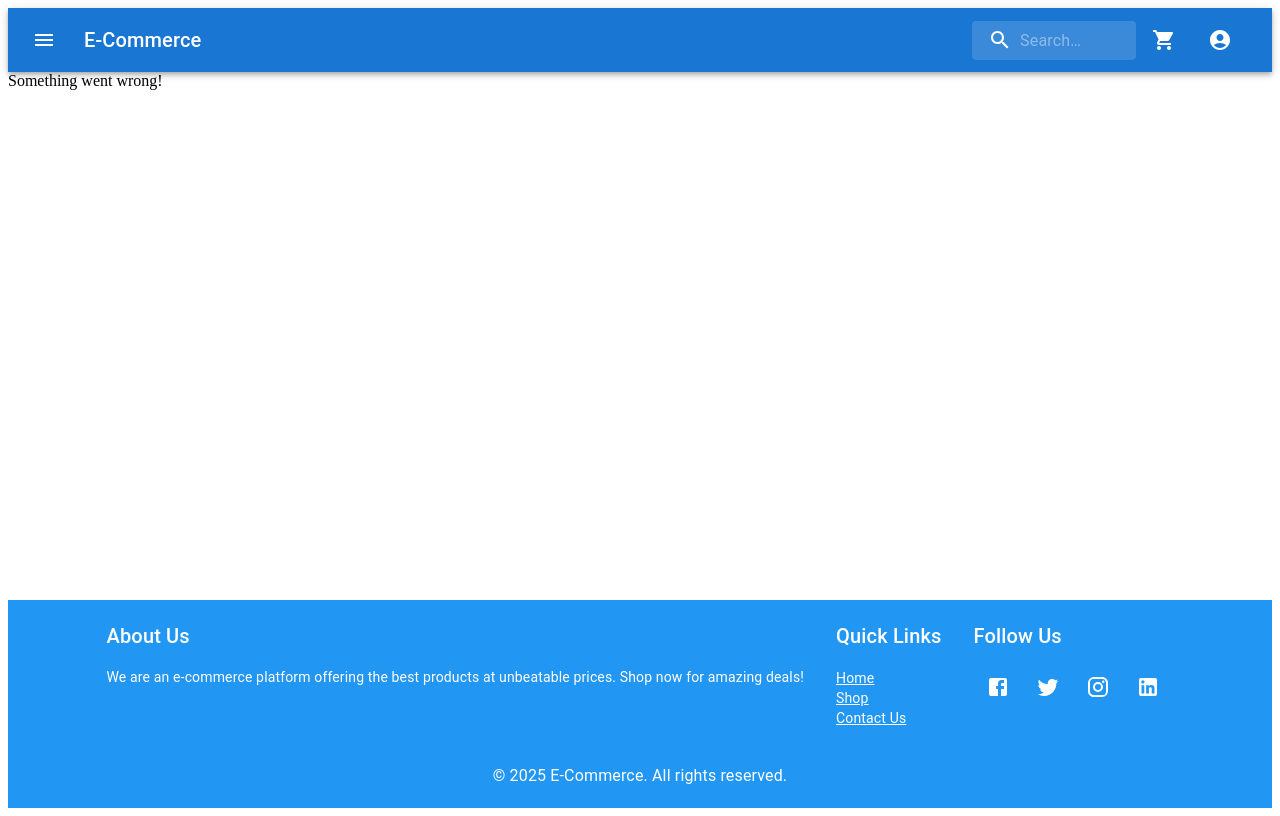
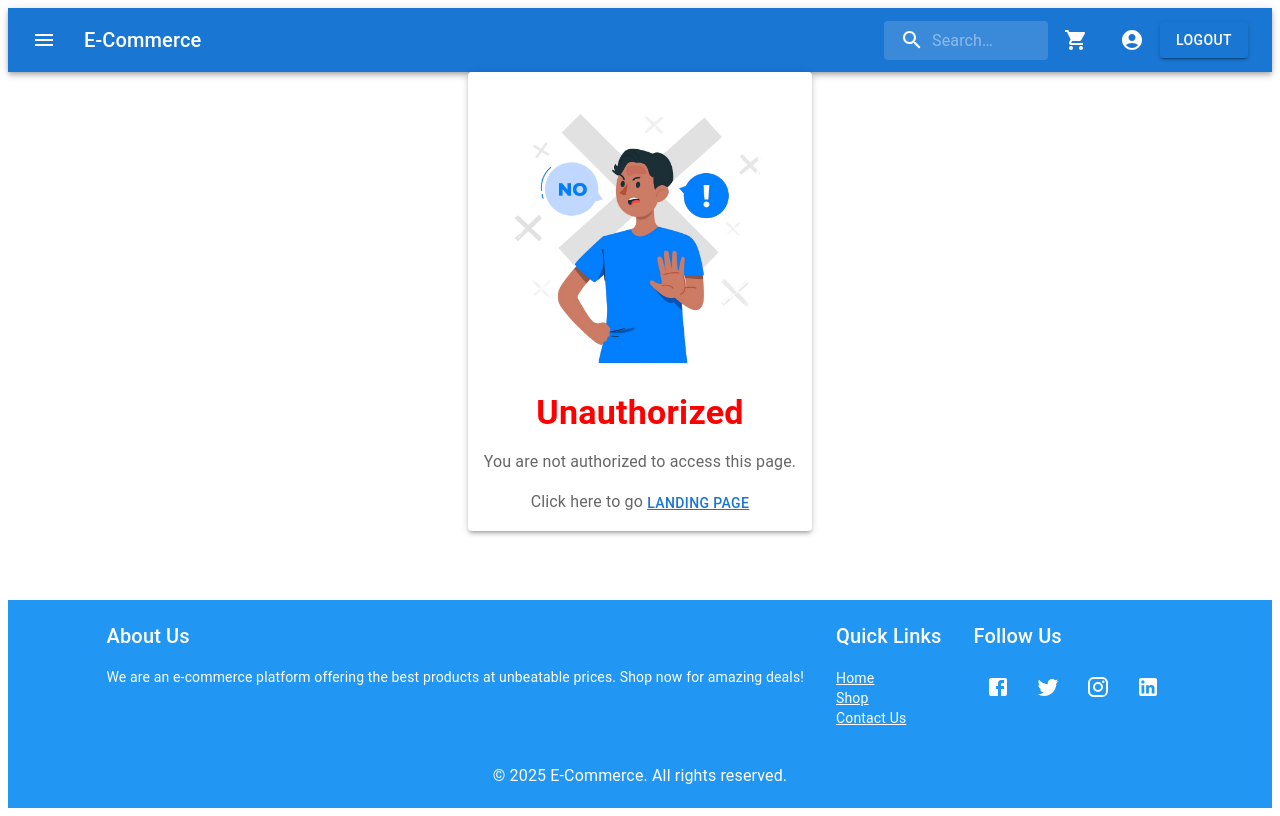
Before and after one commit to prathyanthDhanus/cybpress_machinetask-e-com_frontend, a React (Vite) app: page /checkout/1 in a window 1280 px wide. Built offline with nearby package versions, Linux system fonts and the light colour scheme; sample sign-in values are in the browser's storage.

Commit message:
feat : route protected

```diff
--- a/package.json
+++ b/package.json
@@ -19,6 +19,7 @@
     "@tanstack/react-query": "^5.63.0",
     "axios": "^1.7.9",
     "formik": "^2.4.6",
+    "jwt-decode": "^4.0.0",
     "react": "^18.3.1",
     "react-dom": "^18.3.1",
     "react-hot-toast": "^2.5.1",
--- a/src/components/navbar/Navbar.jsx
+++ b/src/components/navbar/Navbar.jsx
@@ -11,6 +11,10 @@ import SearchIcon from "@mui/icons-material/Search";
 import ShoppingCartIcon from "@mui/icons-material/ShoppingCart";
 import AccountCircleIcon from '@mui/icons-material/AccountCircle';
 import { useNavigate } from "react-router-dom";
+import { useDispatch, useSelector } from "react-redux";
+
+import { logoutUser } from "../../store/slices/useSlice";
+import CustomButton from "../buttons/CustomButton";
 
 const Search = styled("div")(({ theme }) => ({
   position: "relative",
@@ -56,6 +60,17 @@ const StyledInputBase = styled(InputBase)(({ theme }) => ({
 
 export default function Navbar() {
   const navigate = useNavigate();
+
+  const dispatch = useDispatch();
+  const user = useSelector((state) => state.user.accessToken);
+  const handleLoginLogout = () => {
+    if (user) {
+      dispatch(logoutUser());
+    } else {
+      navigate("/login");
+    }
+  };
+
   return (
     <Box sx={{ flexGrow: 1 }}>
       <AppBar position="static">
@@ -94,6 +109,14 @@ export default function Navbar() {
             sx={{ mx: 2, cursor: "pointer" }}
             // onClick={() => navigate("/profile")}
           />
+
+          <CustomButton
+            type="submit"
+            text= {user ? "Logout" : "Login"}
+            color="red"
+            onClick={handleLoginLogout}
+
+          />
         </Toolbar>
       </AppBar>
     </Box>
--- a/src/pages/user/ViewCart.jsx
+++ b/src/pages/user/ViewCart.jsx
@@ -11,7 +11,12 @@ import { useDeleteCart } from "../../services/cart";
 
 const ViewCart = () => {
   const navigate = useNavigate();
-  const { data: fetchCartData, isLoading, isError, refetch: refetchCartData } = useFetchCart();
+  const {
+    data: fetchCartData,
+    isLoading,
+    isError,
+    refetch: refetchCartData,
+  } = useFetchCart();
   const { mutate: deleteCart, isSuccess: successDeleteCart } = useDeleteCart();
   const dispatch = useDispatch();
   const cartData = useSelector((state) => state.cart.products[0]);
@@ -48,28 +53,35 @@ const ViewCart = () => {
     setCartItems(updatedItems);
     // Update Redux with updated items and total amount
     dispatch(
-      setCartProducts([{
+      setCartProducts([
+        {
           ...cartData,
           items: updatedItems,
           totalAmount: updatedItems.reduce((acc, item) => acc + item.price, 0),
-      }])
+        },
+      ])
     );
   };
 
   const handleCheckout = () => {
     // Dispatch total amount and cart items to Redux before navigating
     dispatch(
-      setCartProducts([{
+      setCartProducts([
+        {
           ...cartData,
           items: cartItems,
           totalAmount,
-      }])
+        },
+      ])
     );
     navigate(`/checkout/${2}`);
   };
 
   const handleDelete = (variantId) => {
     deleteCart(variantId);
+    // Immediately update the cart state to reflect the deleted item
+    setCartItems(cartItems.filter((item) => item.variantId._id !== variantId));
+    // Refetch the data if necessary after deletion
     if (successDeleteCart) {
       refetchCartData();
     }
@@ -79,9 +91,12 @@ const ViewCart = () => {
   if (isError) return <div>Failed to load cart items.</div>;
 
   return (
-    <Grid container spacing={4} sx={{ mt: 4 }}>
+    <Box sx={{ flexGrow: 1 }}>
+
+
+    <Grid   spacing={4}>
       {/* Left Side: Cart Items */}
-      <Grid item xs={12} md={8} lg={8} xl={8}>
+      <Grid  xs={12} sm={8}  md={8} lg={8} >
         <Typography variant="h5" gutterBottom>
           Your Cart
         </Typography>
@@ -97,6 +112,7 @@ const ViewCart = () => {
               p: 2,
               border: "1px solid #ddd",
               borderRadius: "8px",
+
             }}
           >
             {/* Product Image */}
@@ -118,7 +134,9 @@ const ViewCart = () => {
               <Button
                 variant="contained"
                 size="small"
-                onClick={() => handleQuantityChange(item.variantId._id, "decrease")}
+                onClick={() =>
+                  handleQuantityChange(item.variantId._id, "decrease")
+                }
               >
                 -
               </Button>
@@ -126,7 +144,9 @@ const ViewCart = () => {
               <Button
                 variant="contained"
                 size="small"
-                onClick={() => handleQuantityChange(item.variantId._id, "increase")}
+                onClick={() =>
+                  handleQuantityChange(item.variantId._id, "increase")
+                }
               >
                 +
               </Button>
@@ -140,7 +160,7 @@ const ViewCart = () => {
       </Grid>
 
       {/* Right Side: Checkout Summary */}
-      <Grid item xs={12} md={4} lg={4} xl={4}>
+      <Grid  xs={12} sm={4} md={4} lg={4}>
         <Box
           sx={{
             p: 4,
@@ -154,16 +174,16 @@ const ViewCart = () => {
           </Typography>
           <Divider sx={{ mb: 2 }} />
           <Typography variant="body1">
-            Total Items: {cartItems.reduce((acc, item) => acc + item.quantity, 0)}
+            Total Items:{" "}
+            {cartItems.reduce((acc, item) => acc + item.quantity, 0)}
           </Typography>
           <Typography variant="body1" sx={{ mt: 1 }}>
             Total Amount: ₹{totalAmount}
           </Typography>
           <Button
             variant="contained"
-            color="primary"
             fullWidth
-            sx={{ mt: 4 }}
+            sx={{ mt: 4 ,backgroundColor:"red" , color:"white"}}
             onClick={handleCheckout}
           >
             Proceed to Checkout
@@ -171,6 +191,7 @@ const ViewCart = () => {
         </Box>
       </Grid>
     </Grid>
+    </Box>
   );
 };
 
--- /dev/null
+++ b/src/routes/userRoutes/ProtectedRoute.jsx
@@ -0,0 +1,37 @@
+import React from "react";
+import { Navigate, useLocation } from "react-router-dom";
+import {jwtDecode} from "jwt-decode";
+
+import { useSelector } from "react-redux";
+import UnauthorizedPage from "../../pages/common/Unauthorized";
+
+// This function decodes the JWT token and returns the role
+const getRoleFromToken = (token) => {
+  try {
+    const decoded = jwtDecode(token);
+    return decoded?.role;
+  } catch (error) {
+    return null;
+  }
+};
+
+const ProtectedRoute = ({ element, allowedRoles }) => {
+  const location = useLocation();
+  const { accessToken } = useSelector((state) => state.user);
+
+  if (!accessToken) {
+    // If there's no token, redirect to login page
+    return <Navigate to="/login" state={{ from: location }} />
+  }
+
+  const userRole = getRoleFromToken(accessToken);
+
+  if (allowedRoles && !allowedRoles.includes(userRole)) {
+    // If the user's role isn't in the allowed roles, show unauthorized page
+    return <UnauthorizedPage />;
+  }
+
+  return element;
+};
+
+export default ProtectedRoute;
--- a/src/routes/userRoutes/UserRoute.jsx
+++ b/src/routes/userRoutes/UserRoute.jsx
@@ -5,13 +5,16 @@ import UnauthorizedPage from "../../pages/common/Unauthorized";
 import PageNotFound from "../../pages/common/PageNotFound";
 import MainLoader from "../../components/loader/mainLoader/MainLoader";
 import UserLayout from "../../layouts/UserLayout";
+import ProtectedRoute from "./ProtectedRoute";
 
 const LandingPage = lazy(() => import("../../pages/landingPage/LandingPage"));
 const LoginPage = lazy(() => import("../../pages/auth/LoginPage"));
 const Register = lazy(() => import("../../pages/auth/RegisterPage"));
 const HomePage = lazy(() => import("../../pages/user/HomePage"));
-const ViewAllProducts  = lazy(() => import("../../pages/user/ViewAllProducts"));
-const ProductDetailView = lazy(() => import("../../pages/user/ProductDetailView"));
+const ViewAllProducts = lazy(() => import("../../pages/user/ViewAllProducts"));
+const ProductDetailView = lazy(() =>
+  import("../../pages/user/ProductDetailView")
+);
 const Checkout = lazy(() => import("../../pages/user/Checkout"));
 const ViewCart = lazy(() => import("../../pages/user/ViewCart"));
 
@@ -79,7 +82,7 @@ export const userRouter = createBrowserRouter([
         path: "/checkout/:id",
         element: (
           <Suspense fallback={<MainLoader />}>
-            <Checkout />
+            <ProtectedRoute element={<Checkout />} allowedRoles={["user"]} />
           </Suspense>
         ),
       },
@@ -87,7 +90,7 @@ export const userRouter = createBrowserRouter([
         path: "/cart",
         element: (
           <Suspense fallback={<MainLoader />}>
-            <ViewCart />
+            <ProtectedRoute element={<ViewCart />} allowedRoles={["user"]} />
           </Suspense>
         ),
       },
```
Also changed, not shown: 1 other file (tests, documents, lock files or other folders). Lines whose indentation alone changed are shown as unchanged.
